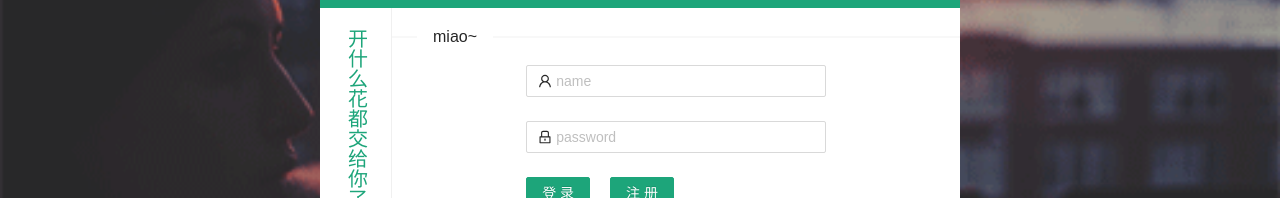
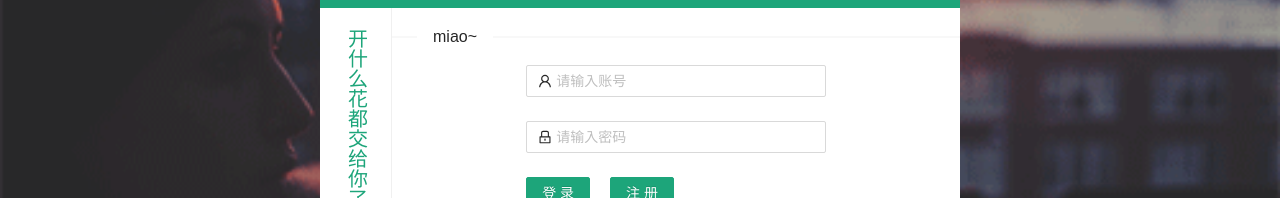
Before and after one commit to Himangguo/blob-admin, a React (Create React App) app: page /login in a window 1280 px wide. Shown: the part 281-479 px from the top of the page. Built offline with nearby package versions, Linux system fonts and the light colour scheme.

Commit message:
feat: 评论发表

```diff
--- a/src/pages/login/index.js
+++ b/src/pages/login/index.js
@@ -89,7 +89,7 @@ export default memo(function Login(props) {
               >
                 <Input
                   prefix={<UserOutlined className="site-form-item-icon" />}
-                  placeholder="name"
+                  placeholder="请输入账号"
                   onChange={(e) => setName(e.target.value)}
                 />
               </Form.Item>
@@ -105,7 +105,7 @@ export default memo(function Login(props) {
                 <Input
                   prefix={<LockOutlined className="site-form-item-icon" />}
                   type="password"
-                  placeholder="password"
+                  placeholder="请输入密码"
                   onChange={(e) => setPassword(e.target.value)}
                 />
               </Form.Item>
```
Also changed, not shown: 1 other file (tests, documents, lock files or other folders).
